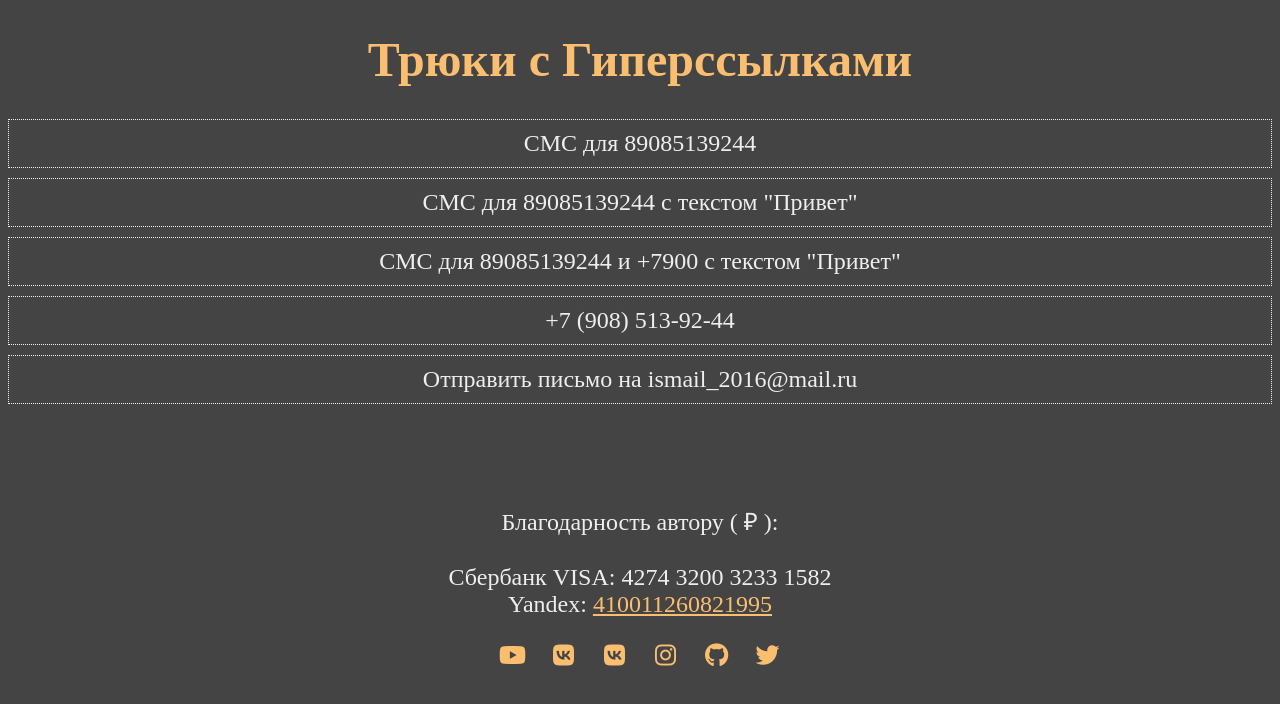
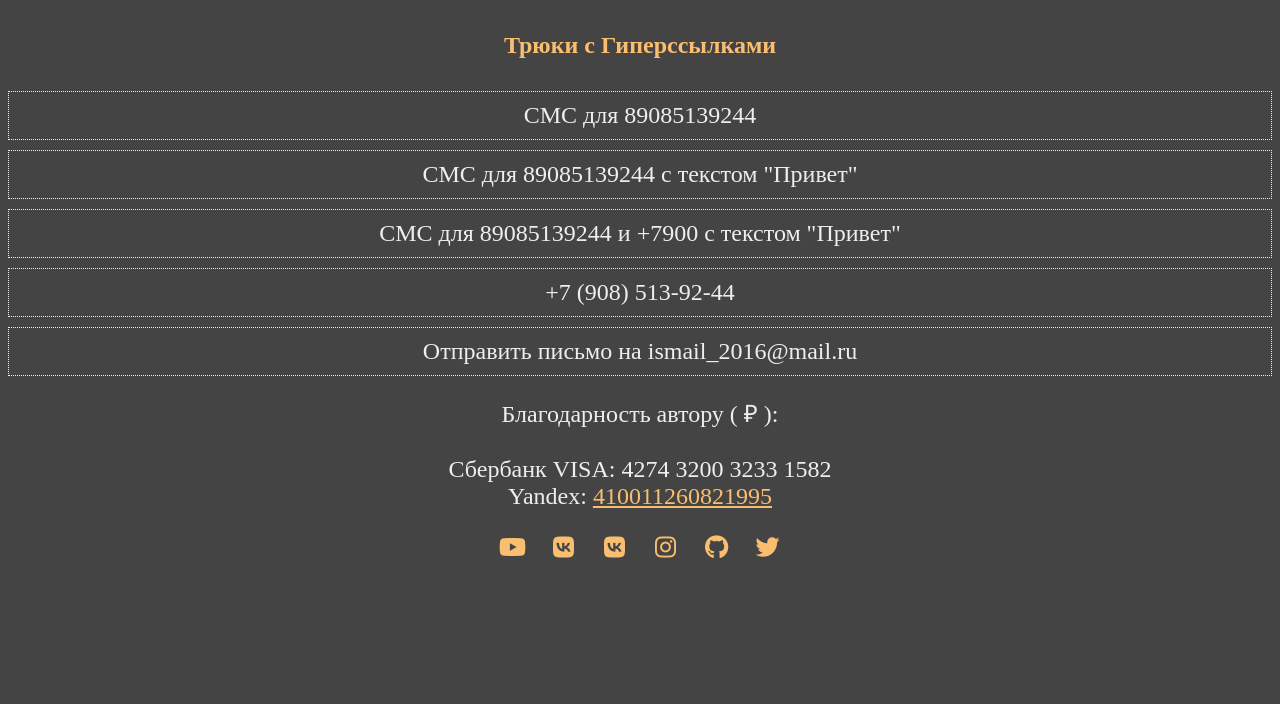
Before and after one commit to morphIsmail/featuresWithLinks, a plain HTML site: page index.html in a window 1280 px wide. Drawn offline with Linux system fonts and the light colour scheme.

Commit message:
thrid commit

```diff
--- a/index.html
+++ b/index.html
@@ -15,7 +15,7 @@
         }
 
         a,
-        h1 {
+        h4 {
             color: rgb(250, 190, 112);
         }
 
@@ -24,7 +24,7 @@
             height: 45px;
         }
         .bottom__inner {
-            margin-top: 100px;
+            margin-top: 20px;
         }
         .social {
             padding-top: 25px;
@@ -43,7 +43,7 @@
 </head>
 
 <body>
-    <h1>Трюки с Гиперссылками</h1>
+    <h4>Трюки с Гиперссылками</h4>
 
 
     <div class="links">
```
